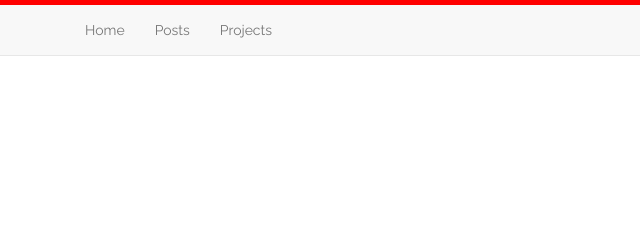
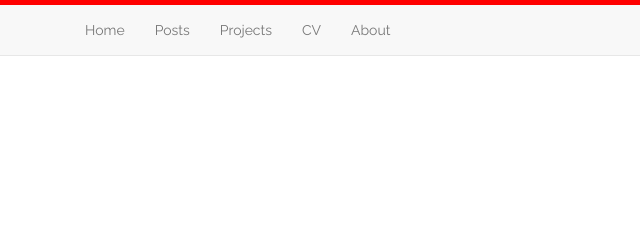
Before and after one commit to islinwh/islinwh.github.io, a plain HTML site: page index.html in a window 1280 px wide. Shown: the top 240 px of the page, 0-640 px from the left. Drawn offline with nearby package versions, Linux system fonts and the light colour scheme; some packages are replaced by stand-ins of ours.

Commit message:
upload about

```diff
--- a/index.html
+++ b/index.html
@@ -104,6 +104,10 @@
 
                                 <li><a href="/project/">Projects</a></li>
 
+                                <li><a href="/cv/">CV</a></li>
+
+                                <li><a href="/about/">About</a></li>
+
                         </ul>
 
 
```
Also changed, not shown: 404.html (+4 -0 lines), categories/index.html (+4 -0 lines), tags/index.html (+4 -0 lines), 3 other files.
